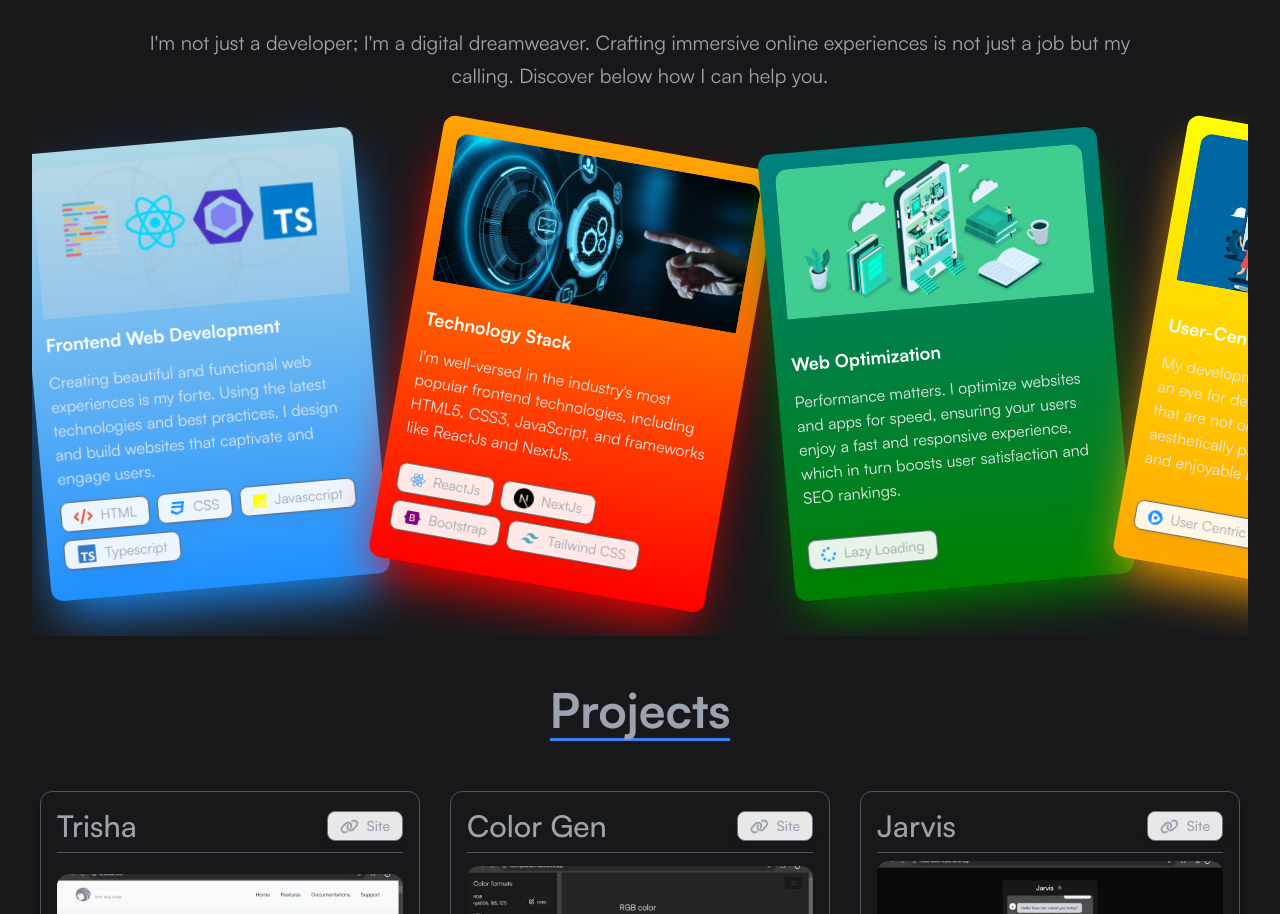
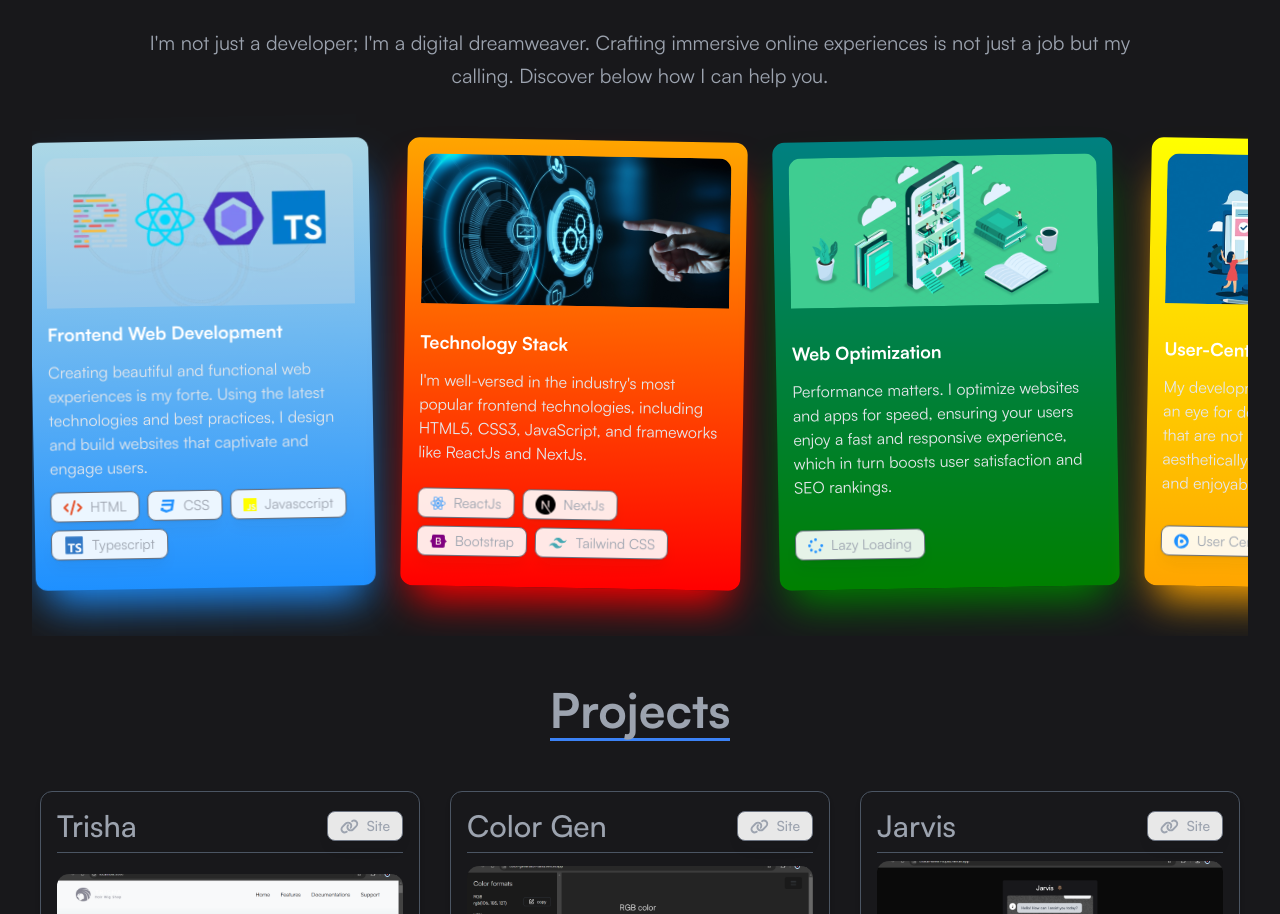
Before and after one commit to Husseincode/MyPortfolio, a Next.js app in the folder my-next-app/: page / in a window 1280 px wide. Shown: the part 833-1747 px from the top of the page. Built offline with nearby package versions, Linux system fonts and the light colour scheme.

Commit message:
`Refactor CSS and TSX files: update scrollbar styles and card component styles`

```diff
--- a/my-next-app/src/app/globals.css
+++ b/my-next-app/src/app/globals.css
@@ -100,7 +100,7 @@ body {
 
 ::-webkit-scrollbar-thumb {
   @apply bg-blue-300; /* Handle color */
-  border-radius: 10px; /* Rounded corners */
+  border-radius: 50%; /* Rounded corners */
 }
 /*
 ::-webkit-scrollbar-thumb:hover {
--- a/my-next-app/src/components/skillssection.tsx
+++ b/my-next-app/src/components/skillssection.tsx
@@ -71,7 +71,7 @@ const SkillsSectionComponent = () => {
         </p>
       </div>
       <section
-        className={`container flex flex-row gap-8 py-12 scrollbar-container scrollbar-hide overflow-x-scroll min-w-[100%] overflow-hidden`}>
+        className={`container flex flex-row gap-8 py-12 scrollbar-container overflow-x-scroll min-w-[100%] overflow-hidden`}>
         {skillsData.map((card, idx: number) => {
           const { id, role, details, image, langs, color } = card;
           const shadow = color[1];
@@ -81,15 +81,15 @@ const SkillsSectionComponent = () => {
               // ref={getRef}
               style={{
                 background: `linear-gradient(180deg, ${color[0]}, ${color[1]})`,
-                boxShadow: `0px 25px 50px -12px ${shadow}`,
+                boxShadow: `0px 25px 40px -12px ${shadow}`,
               }}
               className={clsx(
                 `min-h-[380px] pb-[30px] min-w-full md:w-[380px] md:min-w-[340px] rounded-xl ${
                   isVisible && 'slide-from-right'
                 } ${theme === 'dark' ? 'border-gray-600' : ''} ${
                   idx % 2 === 0
-                    ? 'transform -rotate-[5deg]'
-                    : 'transform rotate-[10deg]'
+                    ? 'md:transform md:-rotate-[1deg]'
+                    : 'md:transform md:rotate-[1deg]'
                 } flex flex-col justify-between gap-3 bg-transparent py-4 px-4 `
               )}>
               <Image
```
